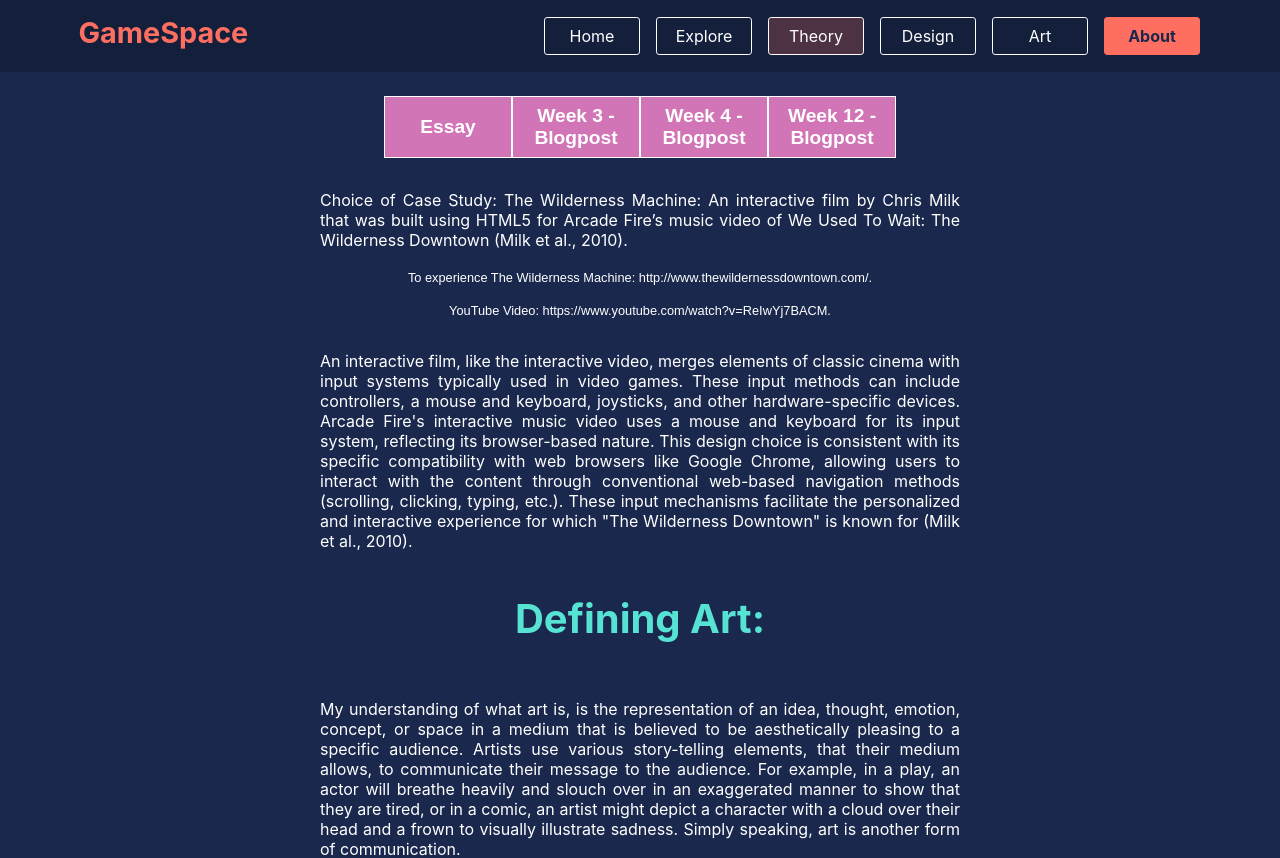
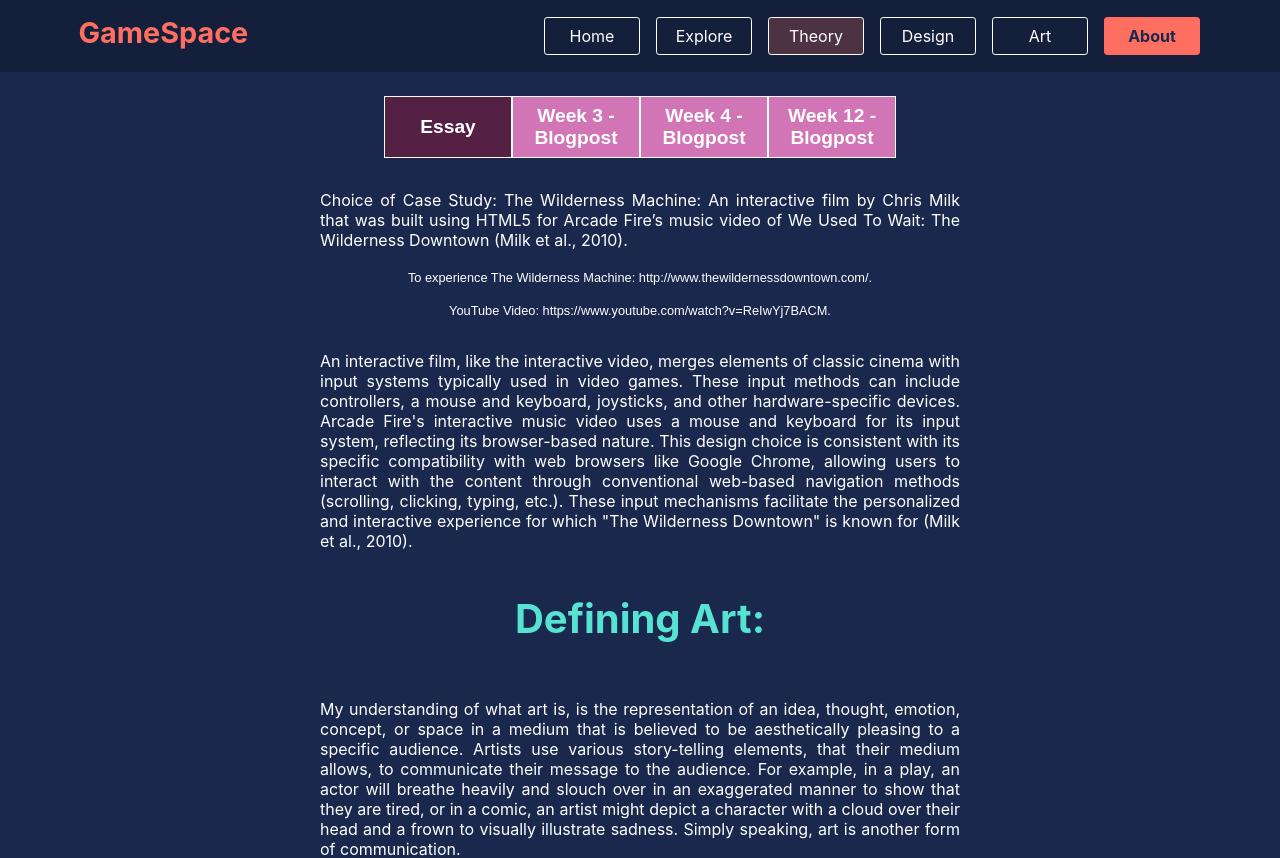
Before and after one commit to KeenanKistoo/2438840_Exam, a React (Create React App) app in the folder gamer-hub/: page /theory in a window 1280 px wide. Shown: the top 858 px of the page. Built offline with nearby package versions, Linux system fonts and the light colour scheme.

Commit message:
Base Website Complete

```diff
--- a/gamer-hub/src/Pages/Theory/Theory.css
+++ b/gamer-hub/src/Pages/Theory/Theory.css
@@ -16,7 +16,7 @@ button.the-btn{
     padding: 0.5rem;
     background-color: #d175b7;
     border: white 1px solid;
-    color: white;
+    color: white    ;
     font-weight: bold;
     font-size: 1.2rem;
 }
@@ -25,3 +25,13 @@ button.the-btn:hover{
     cursor: pointer;
     background-color: #d175b783;
 }
+
+.the-active-btn{
+    background-color: #542145;
+    width: 8rem;
+    padding: 0.5rem;
+    border: white 1px solid;
+    color: white    ;
+    font-weight: bold;
+    font-size: 1.2rem;
+}
--- a/gamer-hub/src/Pages/Theory/Theory.jsx
+++ b/gamer-hub/src/Pages/Theory/Theory.jsx
@@ -21,10 +21,10 @@ import Reference from '../../Components/Reference/Reference'
     return (
       <main className="the-main">
         <section className="fil-btns">
-          <button onClick={() => handleTheory(Essay)} className="the-btn">Essay</button>
-          <button onClick={() => handleTheory(Blog1)} className="the-btn">Week 3 - Blogpost</button>
-          <button onClick={() => handleTheory(Blog2)} className="the-btn">Week 4 - Blogpost</button>
-          <button onClick={() => handleTheory(Blog3)} className="the-btn">Week 12 - Blogpost</button>
+          <button onClick={() => handleTheory(Essay)} className={displayTheory === Essay ? 'the-active-btn' : 'the-btn'}>Essay</button>
+          <button onClick={() => handleTheory(Blog1)} className={displayTheory === Blog1 ? 'the-active-btn' : 'the-btn'}>Week 3 - Blogpost</button>
+          <button onClick={() => handleTheory(Blog2)} className={displayTheory === Blog2 ? 'the-active-btn' : 'the-btn'}>Week 4 - Blogpost</button>
+          <button onClick={() => handleTheory(Blog3)} className={displayTheory === Blog3 ? 'the-active-btn' : 'the-btn'}>Week 12 - Blogpost</button>
         </section>
         <section>
           {
@@ -38,7 +38,7 @@ import Reference from '../../Components/Reference/Reference'
               }else if(output.type === 'link'){
                 return <Link url={output.info} key={index}/>
               }else{
-                return <Reference info={output.info} url={output.url} key={index}/>
+                return <Reference info={output.info} url={output} key={index}/>
               }
             })
           }
```
